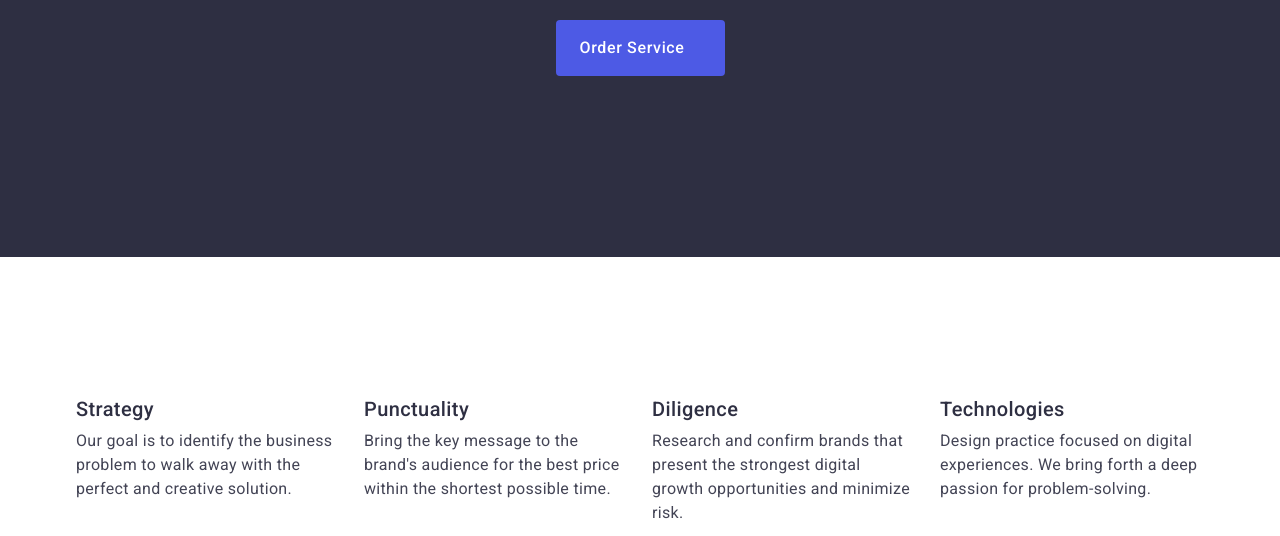
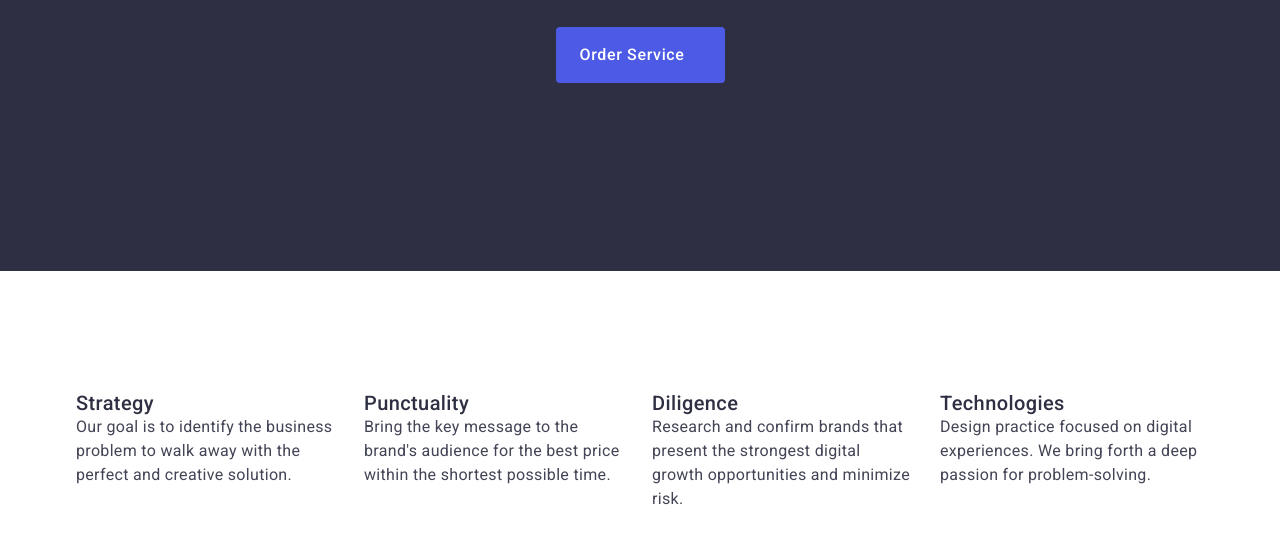
Before and after one commit to Vyshniak-Volodymyr/goit-markup-hw-04, a plain HTML site: page index.html in a window 1280 px wide. Shown: the part 416-952 px from the top of the page. Drawn offline with nearby package versions, Linux system fonts and the light colour scheme.

Commit message:
Mentor
Rekomendazija

```diff
--- a/css/styles.css
+++ b/css/styles.css
@@ -117,15 +117,7 @@ body {
   text-align: center; /* Вирівнює текст по центру по горизонталі */
   padding: 188px 0; /* Встановлює відступи: 188px зверху і знизу, 0px з боків */
   display: flex; /* Включає Flexbox для управління вирівнюванням вмісту */
-  flex-direction: column; /* Розташовує дочірні елементи вертикально (один під одним) */
-  align-items: center; /* Центрує дочірні елементи по горизонталі */
-  justify-content: center; /* Центрує дочірні елементи по вертикалі */
-  height: 600px; /* Фіксована висота секції — 600 пікселів */
-  top: 72px; /* Задає позицію зверху на 72 пікселі (використовується лише за умов абсолютного чи відносного позиціювання) */
-  gap: 0px; /* Відстань між дочірніми елементами у Flexbox (0 пікселів) */
-  opacity: 0px; /* Прозорість елемента, встановлена в 0 (повністю прозорий) */
-  width: 100%; /* Займає всю ширину екрана */
-}
+  }
 
 .section-title {
   font-size: 56px; /* Розмір шрифту */
@@ -187,8 +179,7 @@ body {
   line-height: 1.2; /* Висота рядка */
   letter-spacing: 0.02em; /* Відстань між літерами */
   color: #2e2f42; /* Колір тексту */
-  margin-bottom: 8px; /* 10px Відступ від наступного елемента */
-}
+  }
 
 .list-paragraph {
   font-size: 16px; /* Розмір шрифту */
@@ -517,3 +508,11 @@ ul.team-title-vier {
   border-top: none; /* Скидання обводки для верхнього краю */
   text-align: left; /* Вирівнювання тексту по лівому краю */
 }
+
+/* Скидання геометрії для параграфів та заголовків */
+/* https://www.loom.com/share/15f56c19d2284f2db73c271adfddd3fa  - згідно рекомендацій ментора */
+
+p, h1, h2, h3, h4, h5, h6 {
+  margin: 0;
+  padding: 0;
+}
```
Also changed, not shown: index.html (+1 -1 lines).
